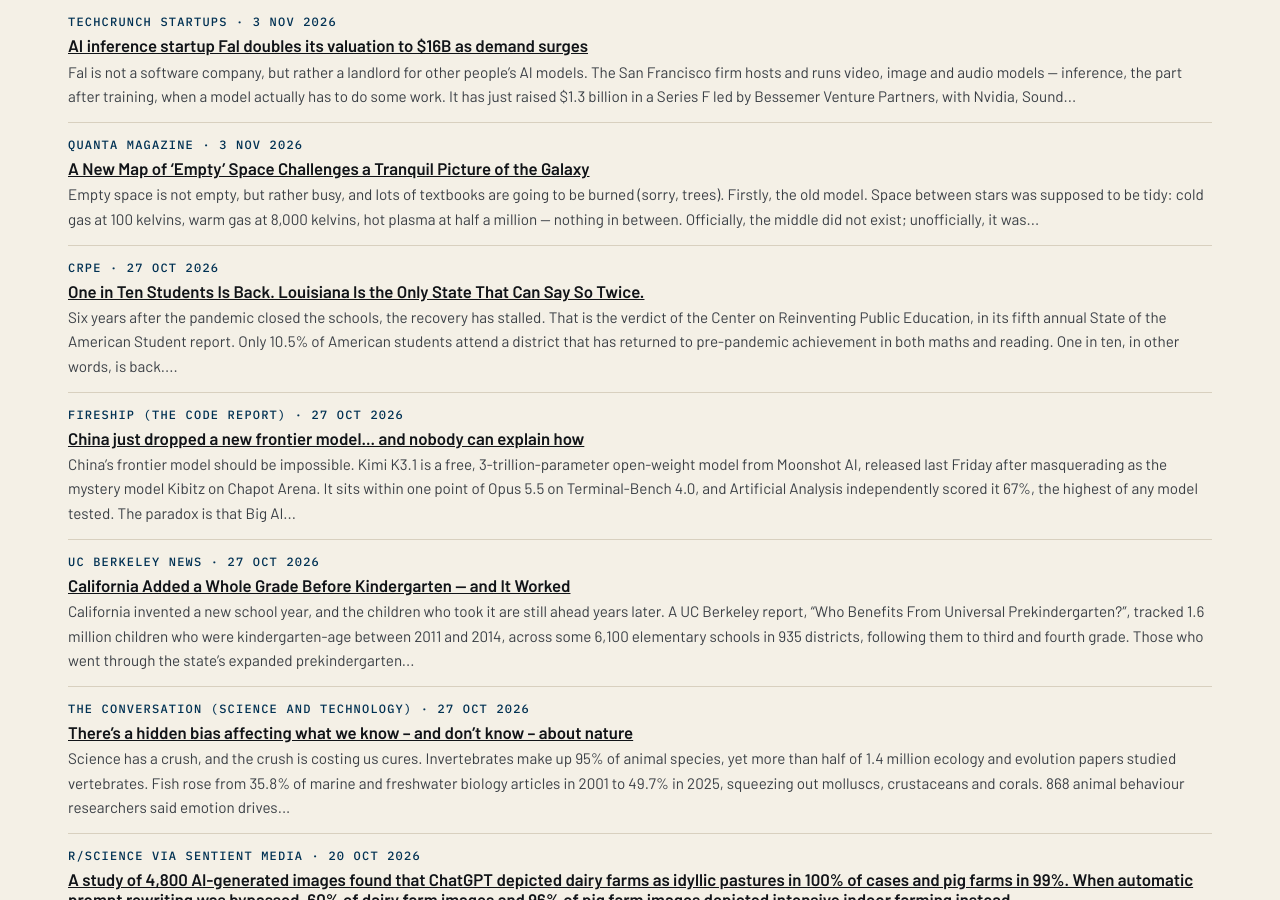
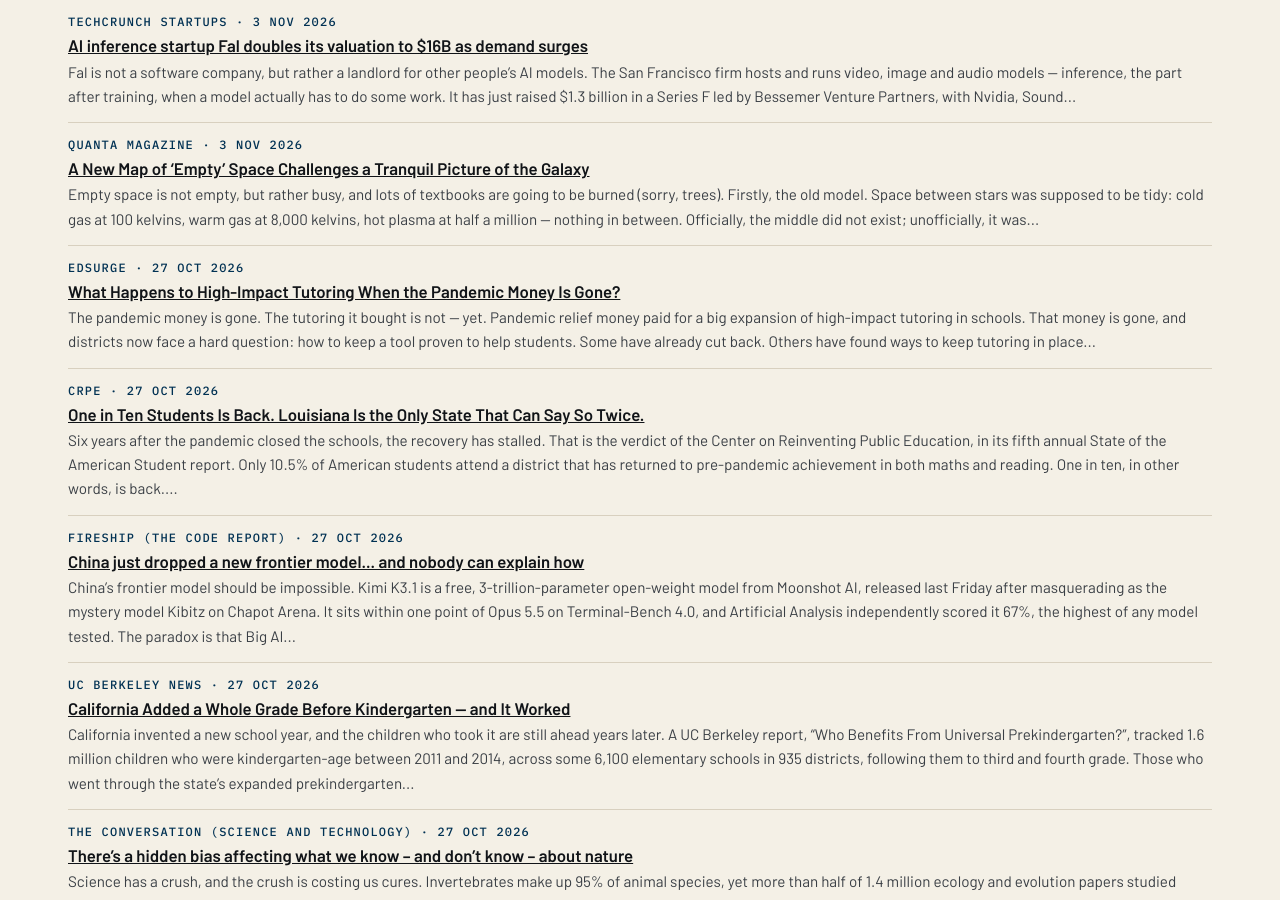
Before and after one commit to katz-news/katz.news, a Jekyll site: the page built from briefs/index.html, in a window 1280 px wide and 900 px high, scrolled down 21993 px. Built offline with Jekyll 4.4.1, drawn with Linux system fonts in a browser that asks for light colours.

Commit message:
Publish 2026-11-11

```diff
--- a/_data/build.yml
+++ b/_data/build.yml
@@ -1 +1 @@
-published_at: 2026-11-11T21:21:41Z
+published_at: 2026-11-11T21:22:16Z
--- /dev/null
+++ b/_posts/briefs/2026-11-10-what-happens-to-high-impact-tutoring-when-the-pandemic-money.md
@@ -0,0 +1,17 @@
+---
+published: true
+title: What Happens to High-Impact Tutoring When the Pandemic Money Is Gone?
+date: 2026-10-27
+section: education
+source_name: EdSurge
+source_url: https://www.edsurge.com/news/what-happens-to-high-impact-tutoring-when-the-pandemic-money-is-gone
+---
+The pandemic money is gone. The tutoring it bought is not — yet.
+
+Pandemic relief money paid for a big expansion of high-impact tutoring in schools. That money is gone, and districts now face a hard question: how to keep a tool proven to help students. Some have already cut back. Others have found ways to keep tutoring in place — but the school day is not getting any longer, and every change to a programme has a cost.
+
+The danger, says David Blazar, associate professor of education policy at the University of Maryland, is not cancellation but dilution. He studied tutoring programmes in all 24 of Maryland's school districts, and the more likely outcome is weakened tutoring: bigger groups, fewer sessions, and sessions that stop helping students as much. He explains which features matter most, why Maryland districts described finding tutors as a major obstacle, and what his national look at tutoring found about how much students actually get.
+
+Then the timetable problem. Devon Wible, vice president of teaching and learning at Catapult Learning, which provides tutoring programmes to schools, says conversations with districts have shifted from how fast tutoring can start to how it fits with classroom instruction. She walks through one third grader's day, explains why the tutor and the classroom teacher need to work from the same information, and shares the one move she would counsel teachers and principals to make this year.
+
+Conclusion: tutoring is not dying, but rather thinning — and a thinner tutor is a tutor that stops working.
```
